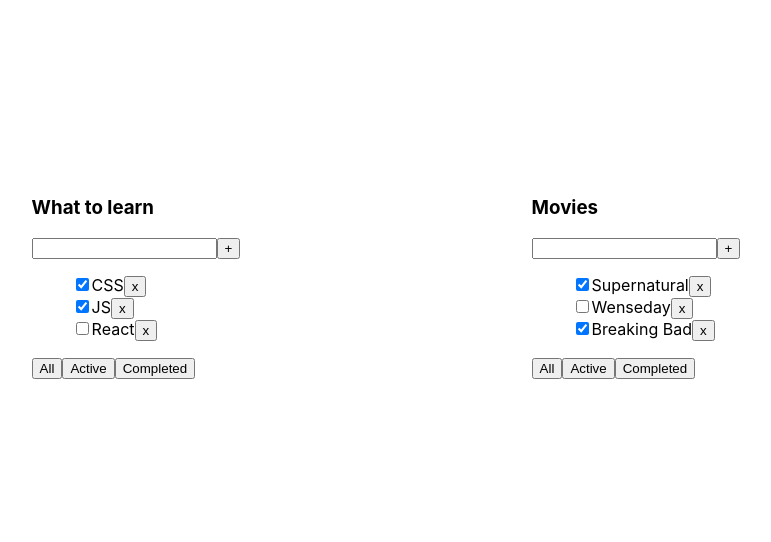
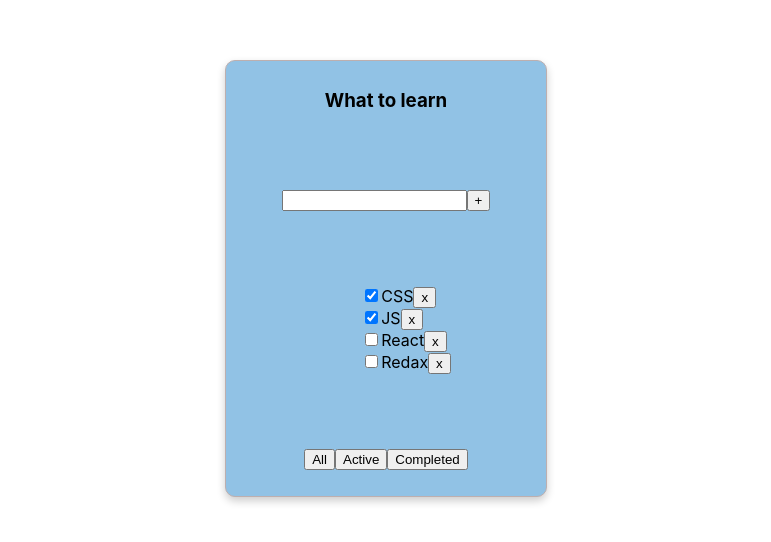
Before and after one commit to liha4ini/todo_it_incubator, a React (Create React App) app: page / in a window 1280 px wide. Shown: the part 122-664 px from the top of the page, without its empty margins (254-1025 px from the left). Built offline with nearby package versions, Linux system fonts and the light colour scheme; the HTML template or start-up script is replaced by a standard one.

Commit message:
card styles

```diff
--- a/src/App.css
+++ b/src/App.css
@@ -1,8 +1,8 @@
 .App {
     display: flex;
-    flex-direction: row;
-    justify-content: space-around;
+    /* flex-direction: row; */
+    justify-content: center;
     align-items: center;
-    width: 1000px;
+    width: 100vw;
     height: 100vh;
 }
--- a/src/App.tsx
+++ b/src/App.tsx
@@ -1,28 +1,38 @@
-import React from 'react';
+import React, { useState } from 'react';
 import Todolist from './components/Todolist';
 import { TaskType } from './components/Todolist';
 
 import './App.css';
 
-
-let tasks1: Array<TaskType> = [
-    { id: 1, title: 'CSS', isDone: true },
-    { id: 2, title: 'JS', isDone: true },
-    { id: 3, title: 'React', isDone: false }
-]
-
-let tasks2: Array<TaskType> = [
-    { id: 1, title: 'Supernatural', isDone: true },
-    { id: 2, title: 'Wenseday', isDone: false },
-    { id: 3, title: 'Breaking Bad', isDone: true }
-]
+// let tasks2: Array<TaskType> = [
+//     { id: 1, title: 'Supernatural', isDone: true },
+//     { id: 2, title: 'Wenseday', isDone: false },
+//     { id: 3, title: 'Breaking Bad', isDone: true }
+// ]
 
 function App() {
+
+    let initialTasks: Array<TaskType> = [
+        { id: 1, title: 'CSS', isDone: true },
+        { id: 2, title: 'JS', isDone: true },
+        { id: 3, title: 'React', isDone: false },
+        { id: 4, title: 'Redax', isDone: false }
+    ]
+
+    let [tasks, setTasks] = useState(initialTasks)
+
+    function deleteTask(id: number) {
+        let i = tasks.filter((i) => i.id !== id)
+        setTasks(i)
+
+    }
+
     return (
         <div className="App">
-            <Todolist title='What to learn' tasks={tasks1} />
-            <Todolist title='Movies' tasks={tasks2} />
-            {/* <Todolist title='Songs' /> */}
+            <Todolist title='What to learn'
+                      tasks={tasks}
+                      deleteTask={deleteTask}
+            />
         </div>
     );
 }
--- /dev/null
+++ b/src/components/Todolist.css
@@ -0,0 +1,18 @@
+.card_wrapper {
+    display: flex;
+    flex-direction: column;
+    justify-content: space-between;
+    align-items: center;
+    width: 300px;
+    height: 400px;
+    border: 1px solid rgb(189, 175, 175);
+    border-radius: 10px;
+    box-shadow: 0 4px 8px 0 rgba(0,0,0,0.2);
+    transition: 0.5s;
+    padding: 10px 10px 25px 10px;
+    background-color:rgb(145, 194, 229);
+}
+
+.card_wrapper:hover {
+    transform: scale(1.09);
+}
--- a/src/components/Todolist.tsx
+++ b/src/components/Todolist.tsx
@@ -1,3 +1,6 @@
+import './Todolist.css';
+
+
 export type TaskType = {
   id: number;
   title: string;
@@ -6,12 +9,13 @@ export type TaskType = {
 
 type PropsType = {
   title: string;
-  tasks: Array<TaskType>;
+  tasks: Array<TaskType>
+  deleteTask: Function
 };
 
 export default function Todolist(props: PropsType) {
   return (
-    <div>
+    <div className='card_wrapper'>
       <h3>{props.title}</h3>
       <div>
         <input />
@@ -23,13 +27,10 @@ export default function Todolist(props: PropsType) {
             <li>
               <input type="checkbox" checked={i.isDone} />
               <span>{i.title}</span>
-              <button>x</button>
+              <button onClick={() => {props.deleteTask(i.id)}}>x</button>
             </li>
           );
         })}
-        {/* <li><input type="checkbox" checked={props.tasks[0].isDone} /><span>{props.tasks[0].title}</span></li>
-                <li><input type="checkbox" checked={props.tasks[1].isDone} /><span>{props.tasks[1].title}</span></li>
-                <li><input type="checkbox" checked={props.tasks[2].isDone} /><span>{props.tasks[2].title}</span></li> */}
       </ul>
       <div>
         <button>All</button>
```
